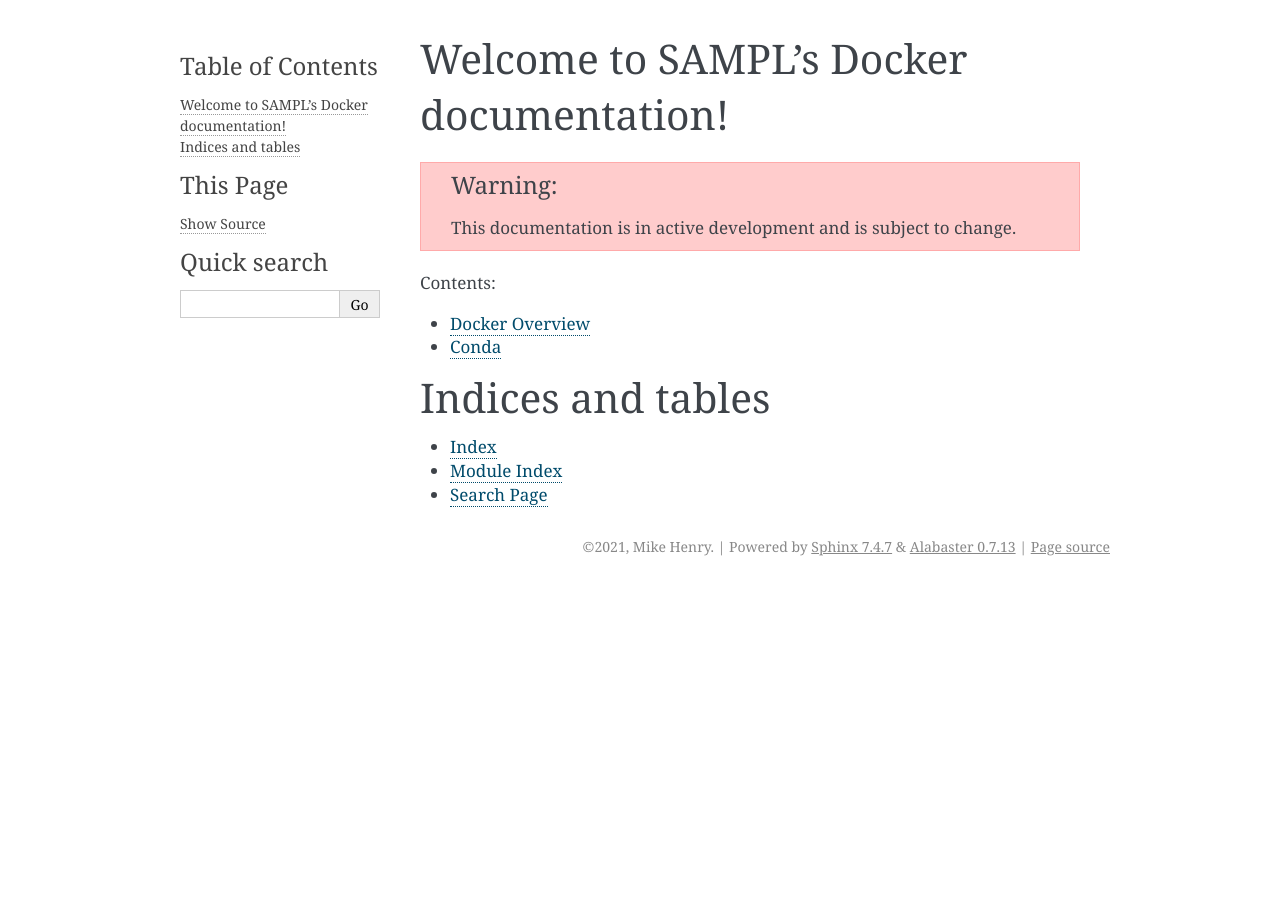
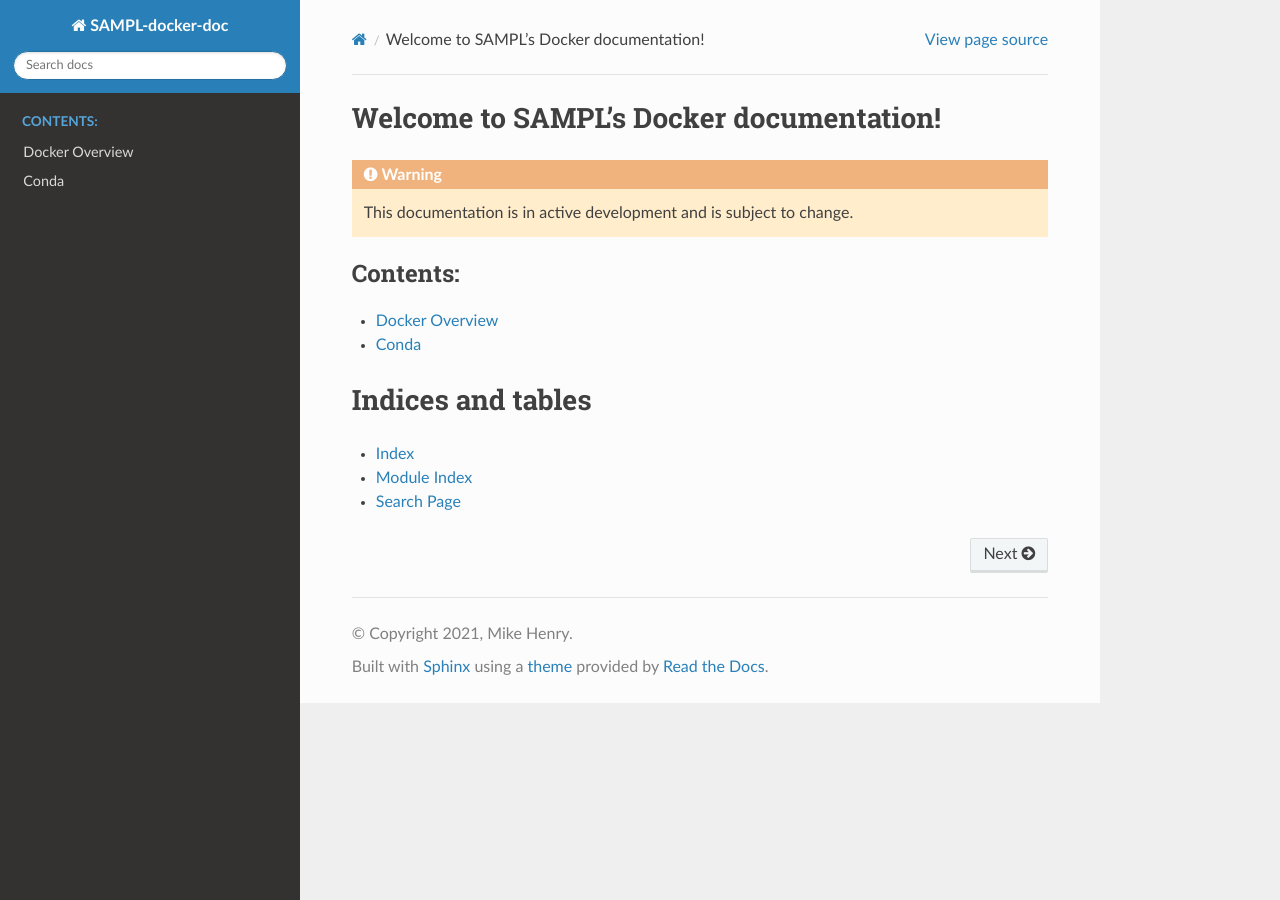
Before and after one commit to samplchallenges/docker-documentation, a Sphinx documentation site: the page built from docs/source/index.rst, in a window 1280 px wide. Built offline with Sphinx 7.4.7 and the Read the Docs theme 2.0.0, drawn with Linux system fonts in a browser that asks for light colours.

Commit message:
updated theme

```diff
--- a/docs/source/conf.py
+++ b/docs/source/conf.py
@@ -1,3 +1,5 @@
+import sphinx_rtd_theme
+
 # Configuration file for the Sphinx documentation builder.
 #
 # This file only contains a selection of the most common options. For a full
@@ -28,6 +30,7 @@ author = 'Mike Henry'
 # extensions coming with Sphinx (named 'sphinx.ext.*') or your custom
 # ones.
 extensions = [
+    'sphinx_rtd_theme',
 ]
 
 # Add any paths that contain templates here, relative to this directory.
@@ -44,7 +47,7 @@ exclude_patterns = []
 # The theme to use for HTML and HTML Help pages.  See the documentation for
 # a list of builtin themes.
 #
-html_theme = 'alabaster'
+html_theme = 'sphinx_rtd_theme'
 
 # Add any paths that contain custom static files (such as style sheets) here,
 # relative to this directory. They are copied after the builtin static files,
--- a/requirements.txt
+++ b/requirements.txt
@@ -21,6 +21,7 @@ pyparsing==2.4.7; python_version >= '2.6' and python_version not in '3.0, 3.1, 3
 pytz==2020.5
 requests==2.25.1; python_version >= '2.7' and python_version not in '3.0, 3.1, 3.2, 3.3, 3.4'
 snowballstemmer==2.0.0
+sphinx-rtd-theme==0.5.1
 sphinx==3.4.3
 sphinxcontrib-applehelp==1.0.2; python_version >= '3.5'
 sphinxcontrib-devhelp==1.0.2; python_version >= '3.5'
```
Also changed, not shown: 2 other files.
